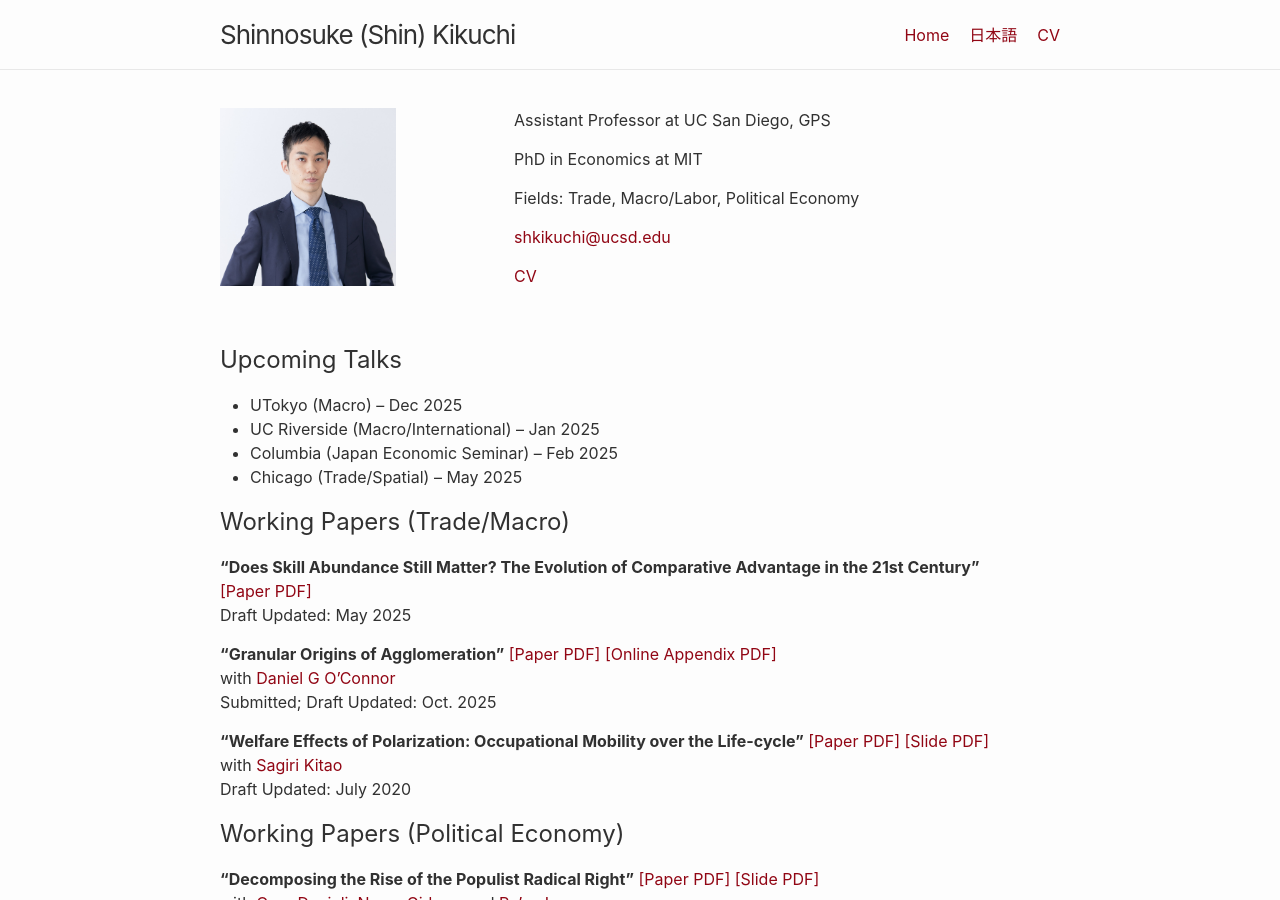
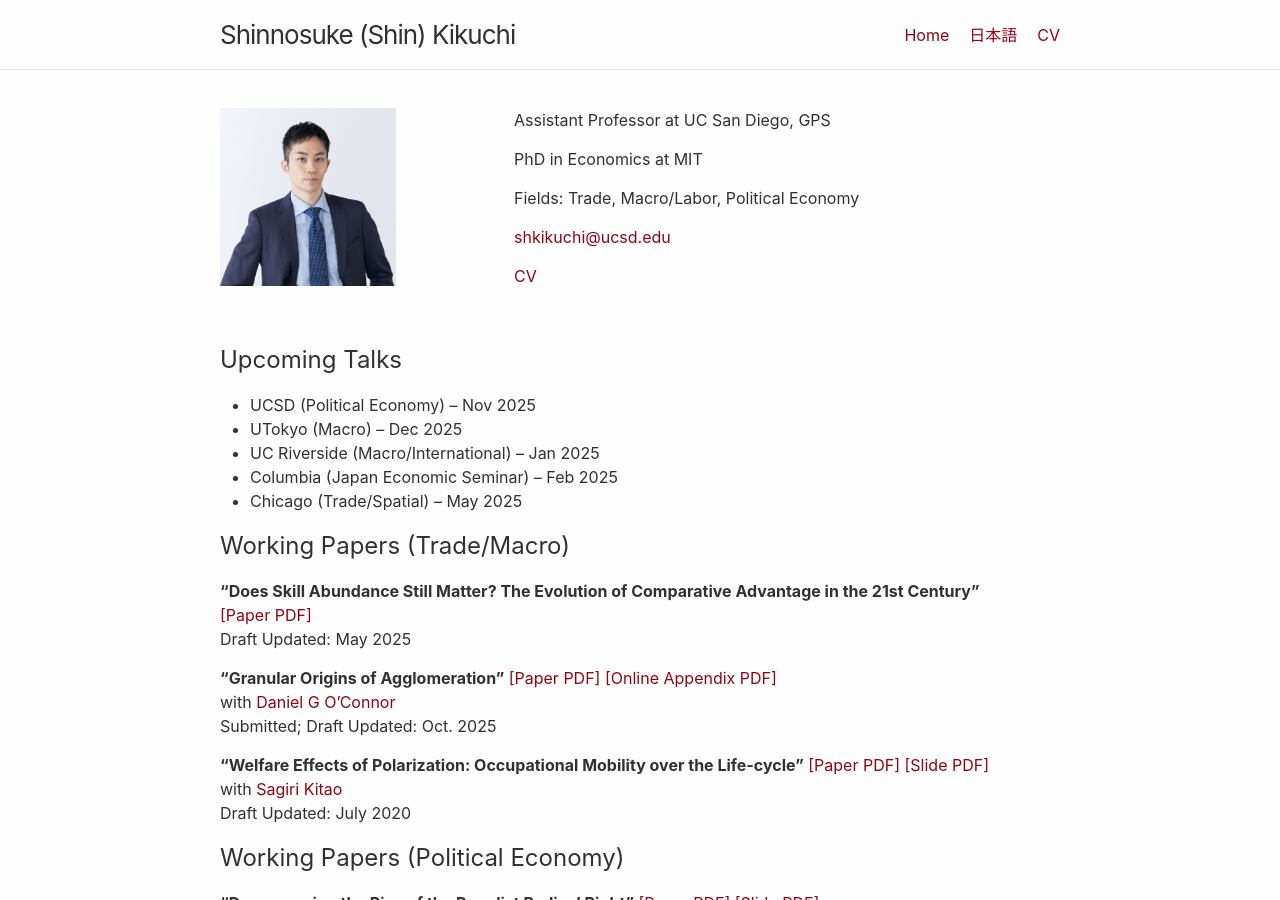
Before and after one commit to shinnkikuchi/shinnkikuchi.github.io, a Jekyll site: the page built from index.md, in a window 1280 px wide and 900 px high. Built offline with Jekyll 4.4.1, drawn with Linux system fonts in a browser that asks for light colours.

Commit message:
Update index.md

```diff
--- a/index.md
+++ b/index.md
@@ -9,6 +9,7 @@ title: Home
 
 ## Upcoming Talks
 
+- UCSD (Political Economy) – Nov 2025
 - UTokyo (Macro) – Dec 2025
 - UC Riverside  (Macro/International) – Jan 2025
 - Columbia (Japan Economic Seminar) – Feb 2025
```
